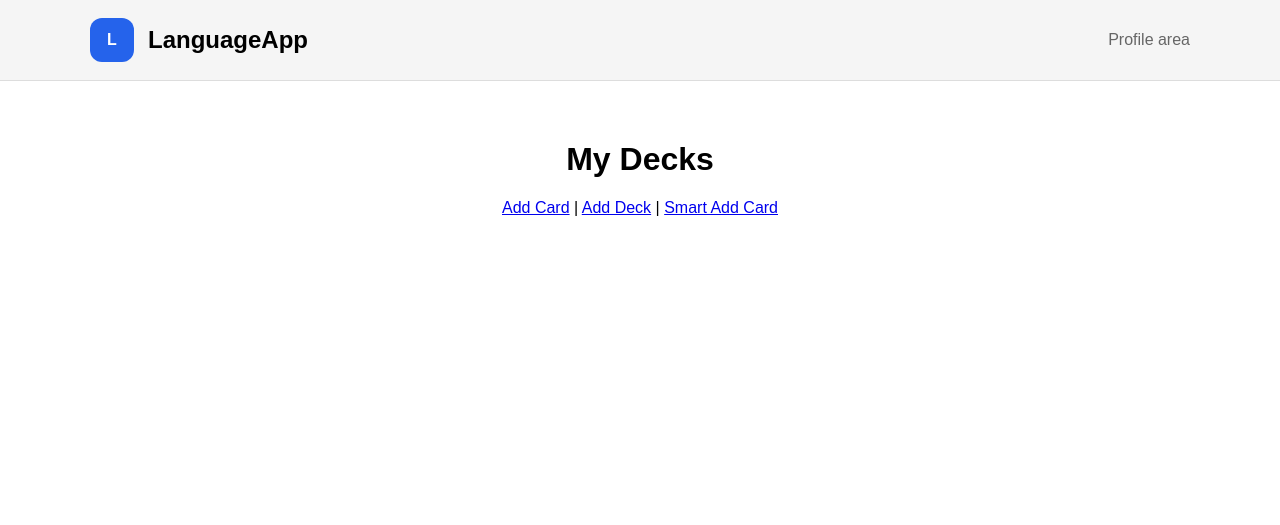
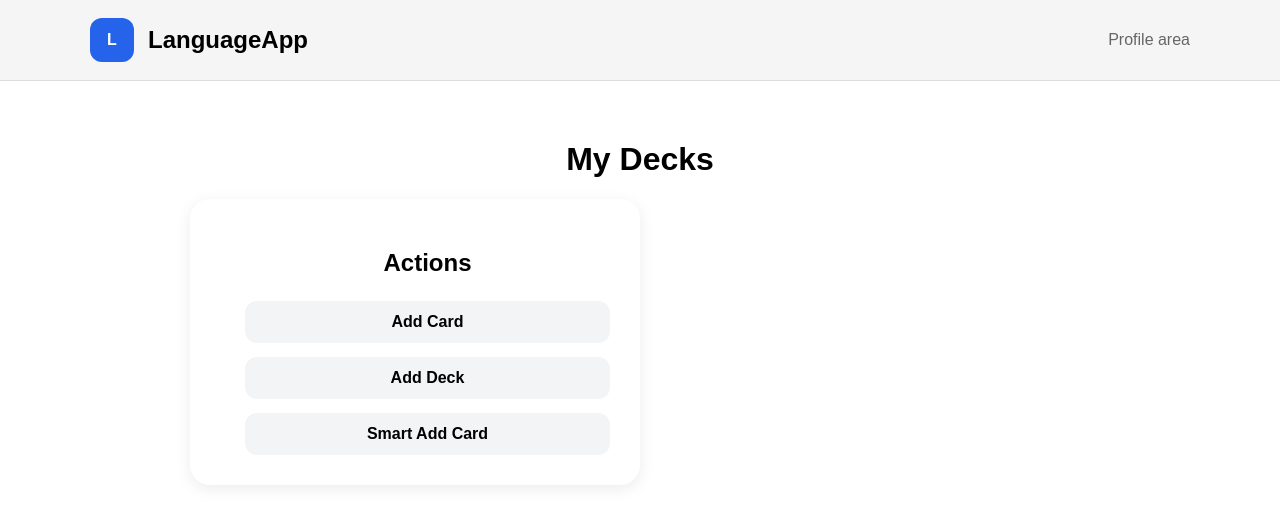
Before and after one commit to lewisbryan302-cloud/LanguageApp, a FastAPI app: page / in a window 1280 px wide. Shown: the top 525 px of the page. Run offline with FastAPI, Linux system fonts and the light colour scheme; data that the repository does not hold is empty.

Commit message:
deck_upgrade

```diff
--- a/templates/home.html
+++ b/templates/home.html
@@ -128,6 +128,69 @@
             border-top: 1px solid #eee;
         }
 
+        .actions-deck {
+            justify-content: center;
+        }
+
+        .deck-actions {
+            display: flex;
+            justify-content: center;
+            gap: 10px;
+            margin-top: 18px;
+        }
+
+        .deck-action-button {
+            text-decoration: none;
+            background: #f3f4f6;
+            color: black;
+            padding: 8px 12px;
+            border-radius: 10px;
+            font-size: 14px;
+            font-weight: bold;
+        }
+
+        .deck-action-button.primary {
+            background: #2563eb;
+            color: white;
+        }
+
+        .deck-action-button:hover {
+            background: #e5e7eb;
+        }
+
+        .deck-action-button.primary:hover {
+            background: #1d4ed8;
+        }
+
+        .actions-list {
+            display: flex;
+            flex-direction: column;
+            gap: 14px;
+            margin-top: 24px;
+        }
+
+        .action-button {
+            text-decoration: none;
+
+            background: #f3f4f6;
+
+            color: black;
+
+            padding: 12px;
+
+            border-radius: 12px;
+
+            text-align: center;
+
+            font-weight: bold;
+
+            transition: background 0.15s ease;
+        }
+
+        .action-button:hover {
+            background: #e5e7eb;
+        }
+
         .stat-block {
             flex: 1;
             text-align: center;
@@ -243,13 +306,32 @@
     <main class="page">
         <h1>My Decks</h1>
 
-        <div class="top-links">
-            <a href="/add-card">Add Card</a> |
-            <a href="/add-deck">Add Deck</a> |
-            <a href="/smart-add-card">Smart Add Card</a>
-        </div>
+        <div class="deck-grid">
+            <div class="deck actions-deck">
 
-        <div class="deck-grid">
+                <div class="deck-title-section">
+                    <div class="deck-title">
+                        Actions
+                    </div>
+                </div>
+
+                <div class="actions-list">
+
+                    <a href="/add-card" class="action-button">
+                        Add Card
+                    </a>
+
+                    <a href="/add-deck" class="action-button">
+                        Add Deck
+                    </a>
+
+                    <a href="/smart-add-card" class="action-button">
+                        Smart Add Card
+                    </a>
+
+                </div>
+
+            </div>
             {% for deck in decks %}
                 <div class="deck" data-deck-id="{{ deck[0] }}">
                     <div class="drag-handle">
@@ -295,6 +377,19 @@
                             <div class="stat-value">{{ deck[5] }}</div>
                         </div>
 
+                    </div>
+                    <div class="deck-actions">
+                        <a href="/add-card?deck_id={{ deck[0] }}" class="deck-action-button">
+                            Add Card
+                        </a>
+
+                        <a href="/deck/{{ deck[0] }}/cards" class="deck-action-button">
+                            View Cards
+                        </a>
+
+                        <a href="/review/{{ deck[0] }}" class="deck-action-button primary">
+                            Review
+                        </a>
                     </div>
                 </div>
             {% endfor %}
```
